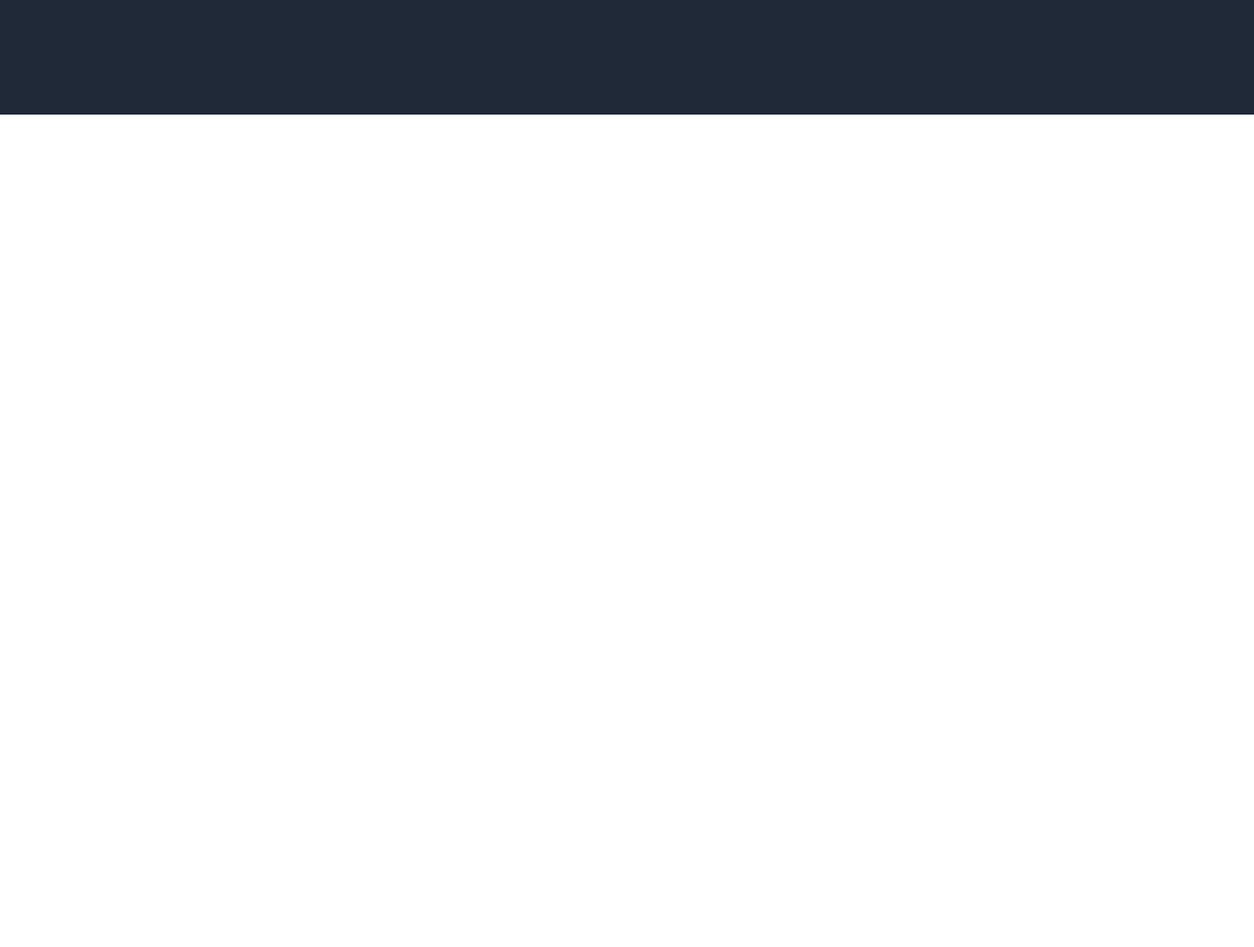
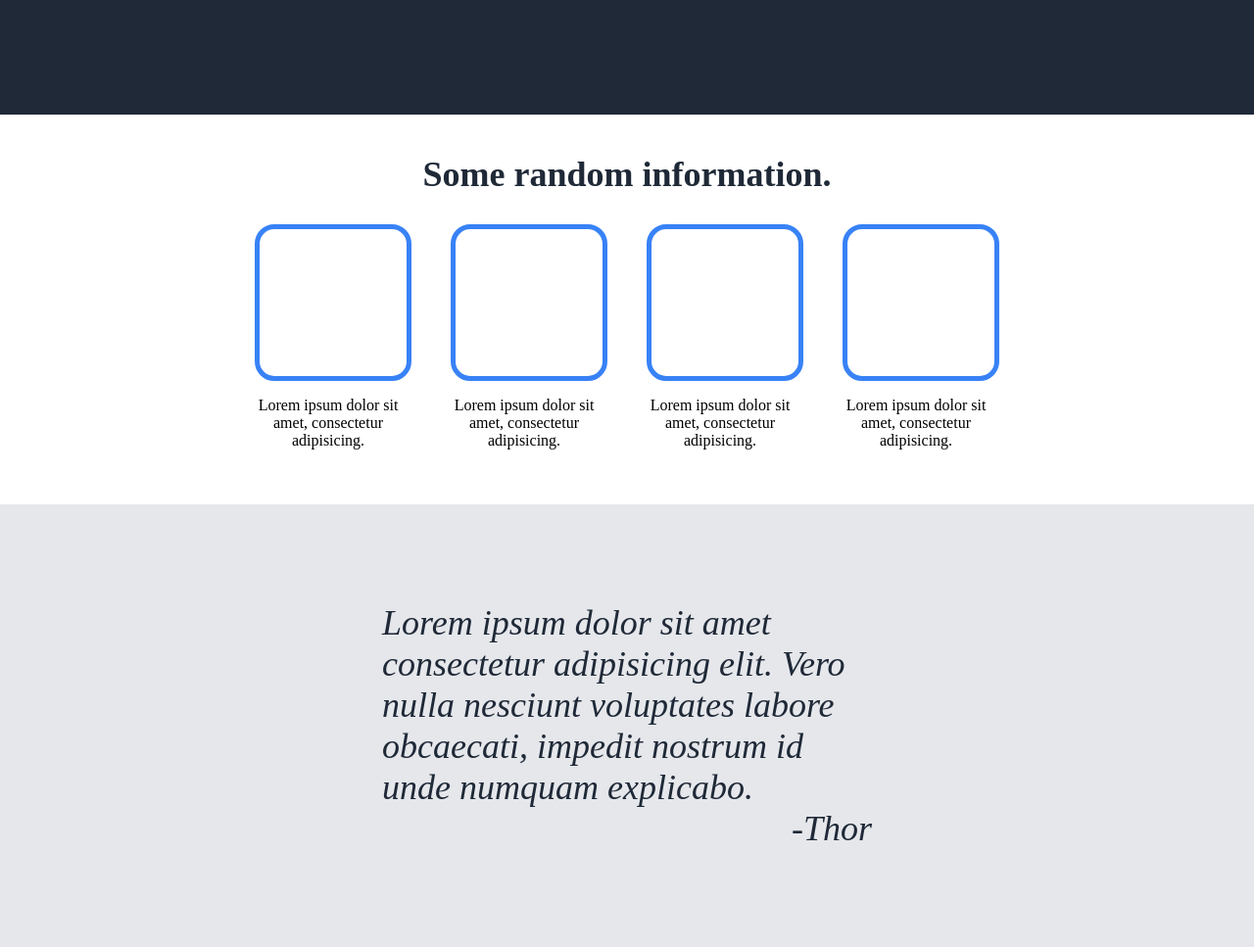
Before and after one commit to souheil-djelloul/Landing_page_Odin, a plain HTML site: page index.html in a window 1280 px wide. Shown: the part 437-1404 px from the top of the page at 98% size. Before the commit the page ends 800 px from the top, so only its background shows below. Drawn offline with Linux system fonts and the light colour scheme.

Commit message:
Add info field and quote field

```diff
--- a/index.html
+++ b/index.html
@@ -9,7 +9,7 @@
 </head>
 <body>
     <header>
-        <h1 class="logo">Header logo</h1>
+        <p class="logo">Header logo</p>
         <ul>
             <li><a href="">header link one</a></li>
             <li><a href="">header link two</a></li>
@@ -25,5 +25,32 @@
         </div>
         <img src="/images/sample_img.png" alt="field image placeholder">
     </div>
+
+    <div class="info_field">
+        <h1>Some random information.</h1>
+        <div class="info_slides">
+            <div class="info">
+                <div class="container"></div>
+                <p>Lorem ipsum dolor sit amet, consectetur adipisicing.</p>
+            </div>
+            <div class="info">
+                <div class="container"></div>
+                <p>Lorem ipsum dolor sit amet, consectetur adipisicing.</p>
+            </div>
+            <div class="info">
+                <div class="container"></div>
+                <p>Lorem ipsum dolor sit amet, consectetur adipisicing.</p>
+            </div>
+            <div class="info">
+                <div class="container"></div>
+                <p>Lorem ipsum dolor sit amet, consectetur adipisicing.</p>
+            </div>
+        </div>
+    </div>
+
+    <div class="quote_field">
+        <p id="quote">Lorem ipsum dolor sit amet consectetur adipisicing elit. Vero nulla nesciunt voluptates labore obcaecati, impedit nostrum id unde numquam explicabo.</p>
+        <p class="quote_person">-Thor</p>
+    </div>
 </body>
 </html>
--- a/style.css
+++ b/style.css
@@ -14,6 +14,7 @@ header{
     margin: 0;
     font-size: 24px;
     color: #F9FAF8;
+    font-weight: bolder;
 }
 
 header ul {
@@ -43,10 +44,11 @@ header a {
     width: 400px;
 }
 
-.sign_up h1{
+.sign_up_text h1{
     margin: 0;
     font-size: 48px;
     color: #F9FAF8;
+    text-decoration: none;
 }
 .sign_up p{
     color: #E5E7EB;
@@ -65,3 +67,62 @@ header a {
 }
 
 /* the end of the sign up field */
+
+/* the start of the info field */
+
+.info_field{
+    display: flex;
+    flex-direction: column;
+    align-items: center;
+    padding: 40px;
+    gap:30px;
+}
+
+.info_field h1{
+    margin: 0;
+    font-size: 36px;
+    font-weight: bolder;
+    color:#1F2937;
+}
+
+.info_slides{
+    display: flex;
+    gap: 40px;
+}
+
+.info .container {
+    width: 150px;
+    height: 150px;
+    border: 5px solid #3882f6;
+    border-radius: 20px;
+}
+
+.info p{
+    width: 150px;
+    text-align: center;
+}
+
+/* the end of the info field */
+
+/* the start of the quote field */
+
+.quote_field{
+    display: flex;
+    flex-direction: column;
+    background-color: #E5E7EB;
+    align-items: center;
+    padding: 100px;
+}
+
+.quote_field p{
+    margin:0;
+    width: 500px;
+    font-size: 36px;
+    font-style: italic;
+    color: #1F2937;
+}
+
+.quote_person{
+    text-align: right;
+    color: #3882f6;
+}
```
